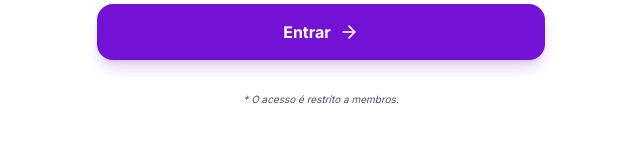
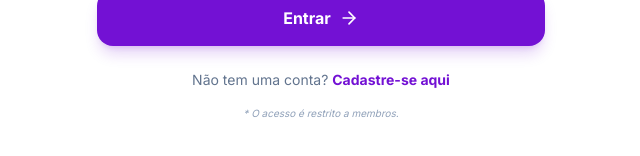
Before and after one commit to Nicevargas/Sistema-Curtai.online, a Next.js app: page /login in a window 1280 px wide. Shown: the part 596-752 px from the top of the page, without its empty margins (319-959 px from the left). Built offline with nearby package versions, Linux system fonts and the light colour scheme; no server answers.

Commit message:
feat: add registration link to login page
Include a link to the registration page to improve user flow for new members.

```diff
--- a/app/login/page.tsx
+++ b/app/login/page.tsx
@@ -161,8 +161,14 @@ export default function LoginPage() {
             )}
           </button>
 
-          <div className="text-center mt-8">
-            <p className="text-slate-600 text-[10px] mt-4 px-6 italic">
+          <div className="text-center mt-6">
+            <p className="text-slate-500 text-sm">
+              Não tem uma conta?{' '}
+              <Link href="/cadastro" className="text-primary font-bold hover:underline">
+                Cadastre-se aqui
+              </Link>
+            </p>
+            <p className="text-slate-400 text-[10px] mt-4 px-6 italic">
               * O acesso é restrito a membros.
             </p>
           </div>
```
